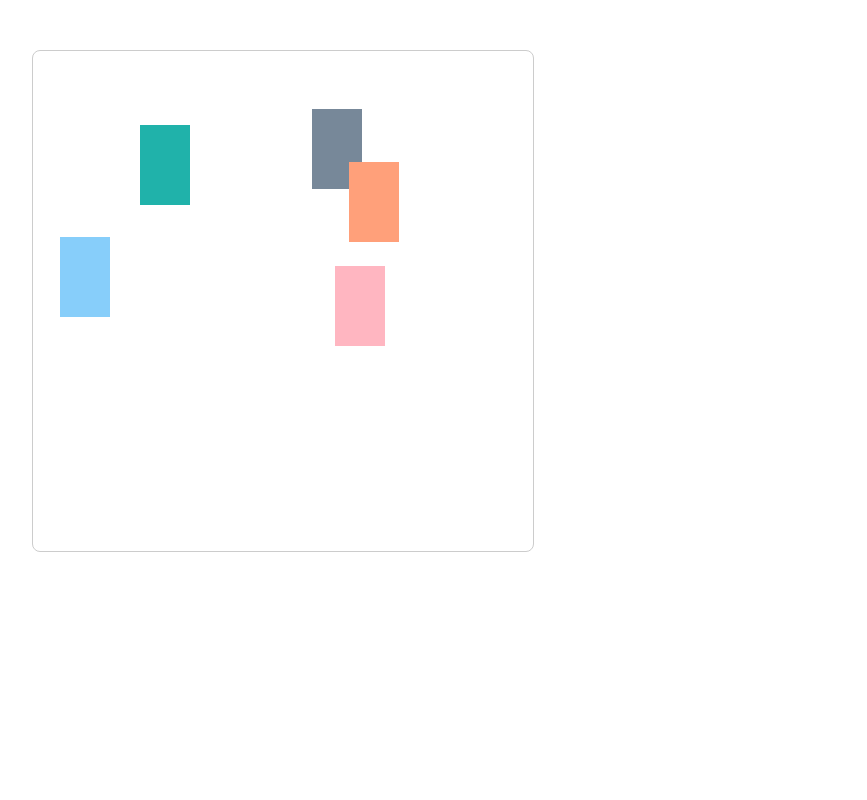
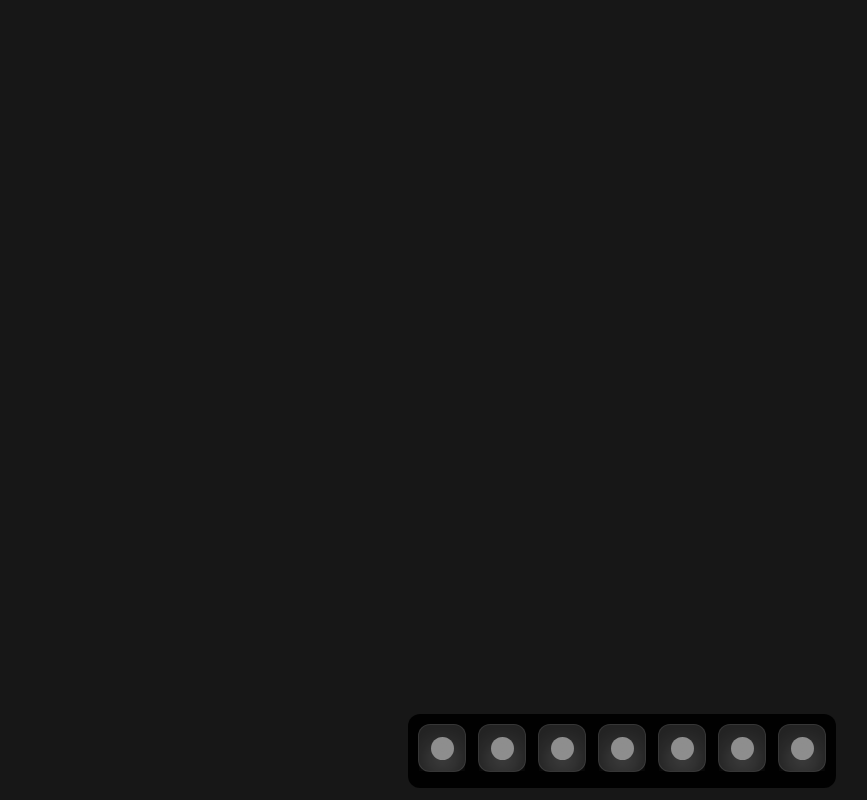
Before and after one commit to MyMagicCode/react-practice, a React (Create React App) app: page / in a window 1280 px wide. Shown: the whole page, without its empty margins (18-885 px from the left). Built offline with nearby package versions, Linux system fonts and the light colour scheme; grey boxes are pictures that could not be loaded.

Commit message:
fea: macOS Dock例子

```diff
--- a/src/App.tsx
+++ b/src/App.tsx
@@ -3,14 +3,14 @@
 // import TestIcon from "./components/Icon/demo/TestIcon";// icon组件
 // import { ZustandDemo } from "./components/zustand-examples/demo/ZustandDemo";// zustand状态管理的使用
 // import { TestSpace } from "./components/space/demo/TestSpace";// space组件
-// import TestSpring from "./components/spring-examples/demo/TestSpring";// react-spring的使用
+import TestSpring from "./components/spring-examples/demo/TestSpring"; // react-spring的使用
 // import TestTransitionGroup from "./components/transition-group-examples/demo/TestTransitionGroup";// react-transition-group的使用
 // import TestMessage from "./components/message/demo/TestMessage"; // message组件
 // import DndDemo from "./components/react-dnd-examples/demo/DndDemo"; // react-dnd的使用
-import CanvasDemo from "./components/canvas-examples/demo/CanvasDemo"; // canvas的使用
+// import CanvasDemo from "./components/canvas-examples/demo/CanvasDemo"; // canvas的使用
 
 function App() {
-  return <CanvasDemo></CanvasDemo>;
+  return <TestSpring></TestSpring>;
 }
 
 export default App;
--- a/src/components/spring-examples/demo/TestSpring.tsx
+++ b/src/components/spring-examples/demo/TestSpring.tsx
@@ -3,7 +3,8 @@ import BasicSpringExample from "../BasicSpringExample";
 import GestureExample from "../GestureExample";
 import SmileExample from "../SmileExample";
 import TransitionExample from "../TransitionExample";
+import DesktopExample from "../desktop-example";
 
 export default function TestSpring() {
-  return <TransitionExample></TransitionExample>;
+  return <DesktopExample></DesktopExample>;
 }
--- /dev/null
+++ b/src/components/spring-examples/desktop-example/Dock.tsx
@@ -0,0 +1,51 @@
+import { animated, useSpringValue } from "@react-spring/web";
+import { clamp } from "@react-spring/shared";
+import { PropsWithChildren, useEffect, useRef, useState } from "react";
+import { DockProvider } from "./DockContext";
+
+interface DockProps extends PropsWithChildren {}
+
+export const DOCK_ZOOM_LIMIT = [-100, 50];
+
+export default function Dock({ children }: DockProps) {
+  const [hovered, setHovered] = useState(false);
+  const [width, setWidth] = useState(0);
+  const dockRef = useRef<HTMLDivElement>(null!);
+
+  const zoomLevel = useSpringValue(1, {
+    onChange: (e) => {
+      console.log("e", e);
+    },
+  });
+
+  useEffect(() => {
+    setWidth(dockRef.current.clientWidth);
+  }, []);
+
+  return (
+    <DockProvider value={{ hovered, width }}>
+      <animated.div
+        className="dock"
+        ref={dockRef}
+        onMouseOver={(e) => {
+          setHovered(true);
+        }}
+        onMouseOut={() => {
+          setHovered(false);
+        }}
+        style={{
+          x: "-50%",
+          scale: zoomLevel
+            .to({
+              range: [DOCK_ZOOM_LIMIT[0], 1, DOCK_ZOOM_LIMIT[1]],
+              output: [2, 1, 0.5],
+            })
+            .to((value) => {
+              return clamp(0.5, 2, value);
+            }),
+        }}>
+        {children}
+      </animated.div>
+    </DockProvider>
+  );
+}
--- /dev/null
+++ b/src/components/spring-examples/desktop-example/DockCard.tsx
@@ -0,0 +1,83 @@
+import {
+  animated,
+  useIsomorphicLayoutEffect,
+  useSpringValue,
+} from "@react-spring/web";
+import { PropsWithChildren, useEffect, useRef, useState } from "react";
+import { useDockContext } from "./DockContext";
+import useMousePosition from "./hook/useMousePostion";
+
+interface DockCardProps extends PropsWithChildren {}
+
+const INITIAL_WIDTH = 48;
+
+export default function DockCard({ children }: DockCardProps) {
+  const dockContext = useDockContext();
+  const cardRef = useRef<HTMLButtonElement>(null!);
+  // 存放元素的中心点在页面的位置
+  const [cardCenterX, setCardCenterX] = useState(0);
+
+  const opacity = useSpringValue(0);
+
+  // 宽度动画
+  const size = useSpringValue(INITIAL_WIDTH, {
+    config: {
+      mass: 0.1,
+      tension: 320,
+    },
+  });
+
+  useEffect(() => {
+    const { x, width } = cardRef.current.getBoundingClientRect();
+    setCardCenterX(x + width / 2);
+  }, []);
+
+  // 鼠标移动的时候计算宽高
+  useMousePosition(
+    {
+      onChange({ value }) {
+        // 边界判断和hover状态才触发
+        if (value.x > 0 && dockContext.hovered) {
+          const mouseX = value.x;
+
+          const { width } = dockContext;
+          // 计算这个弧度值的余弦值。余弦函数的值在 -π/2 到 π/2 的范围内从 0 增加到 1，然后减少到 0。
+          //  12次方是使得相邻的差距更大
+          const transformedValue =
+            INITIAL_WIDTH +
+            36 *
+              Math.cos((((mouseX - cardCenterX) / width) * Math.PI) / 2) ** 12;
+          size.start(transformedValue);
+        }
+      },
+    },
+    [dockContext, cardCenterX]
+  );
+
+  // 当hovered 为false的时候重置状态
+  useIsomorphicLayoutEffect(() => {
+    if (!dockContext.hovered) {
+      size.start(INITIAL_WIDTH);
+    }
+  }, [dockContext]);
+
+  const handleClick = () => {
+    opacity.start(0.5);
+    setTimeout(() => {
+      opacity.start(0);
+    }, 1000);
+  };
+
+  return (
+    <div className="dock-card-container">
+      <animated.button
+        onClick={handleClick}
+        ref={cardRef}
+        className="dock-card"
+        style={{ width: size, height: size }}>
+        {children}
+      </animated.button>
+      <animated.div style={{ opacity }} className="dock-dot"></animated.div>
+    </div>
+  );
+}
--- /dev/null
+++ b/src/components/spring-examples/desktop-example/DockContext.tsx
@@ -0,0 +1,19 @@
+import { PropsWithChildren, createContext, useContext } from "react";
+
+type DockApi = {
+  hovered: boolean;
+  width: number;
+};
+
+const dockContext = createContext<DockApi>({ hovered: false, width: 0 });
+
+export function DockProvider({
+  children,
+  value,
+}: PropsWithChildren<{ value: DockApi }>) {
+  return <dockContext.Provider value={value}>{children}</dockContext.Provider>;
+}
+
+export function useDockContext() {
+  return useContext(dockContext);
+}
--- /dev/null
+++ b/src/components/spring-examples/desktop-example/hook/useMousePostion.ts
@@ -0,0 +1,23 @@
+import { UseSpringProps, useSpring } from "@react-spring/web";
+import { useEffect, useMemo } from "react";
+
+export default function useMousePosition(
+  springProps: UseSpringProps,
+  springDeps?: readonly any[]
+) {
+  const [{ x, y }, api] = useSpring({ x: 0, y: 0, ...springProps }, springDeps);
+
+  useEffect(() => {
+    const handleMouse = (e: MouseEvent) => {
+      api.start({ x: e.clientX, y: e.clientY });
+    };
+    window.addEventListener("mousemove", handleMouse);
+    return () => {
+      window.removeEventListener("mousemove", handleMouse);
+    };
+
+    // eslint-disable-next-line react-hooks/exhaustive-deps
+  }, []);
+
+  return useMemo(() => ({ x, y }), [x, y]);
+}
--- /dev/null
+++ b/src/components/spring-examples/desktop-example/hook/useWindowResize.ts
@@ -0,0 +1 @@
+export function useWindowResize() {}
--- /dev/null
+++ b/src/components/spring-examples/desktop-example/index.tsx
@@ -0,0 +1,38 @@
+import Dock from "./Dock";
+import DockCard from "./DockCard";
+import "./style.scss";
+
+const GRADIENTS = [
+  "https://products.ls.graphics/mesh-gradients/images/03.-Snowy-Mint_1-p-130x130q80.jpeg",
+  "https://products.ls.graphics/mesh-gradients/images/04.-Hopbush_1-p-130x130q80.jpeg",
+  "https://products.ls.graphics/mesh-gradients/images/06.-Wisteria-p-130x130q80.jpeg",
+  "https://products.ls.graphics/mesh-gradients/images/09.-Light-Sky-Blue-p-130x130q80.jpeg",
+  "https://products.ls.graphics/mesh-gradients/images/12.-Tumbleweed-p-130x130q80.jpeg",
+  "https://products.ls.graphics/mesh-gradients/images/15.-Perfume_1-p-130x130q80.jpeg",
+  "https://products.ls.graphics/mesh-gradients/images/36.-Pale-Chestnut-p-130x130q80.jpeg",
+];
+
+export default function DesktopExample() {
+  return (
+    <Dock>
+      {GRADIENTS.map((src) => {
+        return (
+          <DockCard key={src}>
+            <Card src={src}></Card>
+          </DockCard>
+        );
+      })}
+    </Dock>
+  );
+}
+
+interface CardProps {
+  src: string;
+}
+
+export const Card = ({ src }: CardProps) => (
+  <span className="card">
+    <img className="card__blur" src={src} alt="" />
+    <img className="card__img" src={src} alt="" />
+  </span>
+);
--- /dev/null
+++ b/src/components/spring-examples/desktop-example/style.scss
@@ -0,0 +1,85 @@
+body {
+  width: 100%;
+  height: 100%;
+  background-color: #171717;
+}
+
+.dock {
+  position: fixed;
+  bottom: 12px;
+  left: 50%;
+  height: 58px;
+  padding: 10px;
+  padding-bottom: 6px;
+  display: flex;
+  align-items: flex-end;
+  gap: 12px;
+  background-color: rgba(0, 0, 0, 0.92);
+  // 告诉浏览器将有什么会变化
+  will-change: contents;
+  box-sizing: content-box;
+  border-radius: 12px;
+  // 变形原点
+  transform-origin: center bottom;
+}
+
+.dock-card {
+  border-radius: 12px;
+  border: solid 1px rgba(255, 255, 255, 0.1);
+  background-color: #262626;
+  cursor: pointer;
+  padding: 0px;
+
+  // 模糊
+  filter: saturate(0.9) brightness(0.9);
+  transition: filter 200ms;
+
+  &:hover {
+    filter: saturate(1) brightness(1.12);
+  }
+}
+
+.dock-card-container {
+  display: flex;
+  flex-direction: column;
+  align-items: center;
+  gap: 4px;
+}
+
+.dock-dot {
+  width: 6px;
+  height: 6px;
+  border-radius: 50%;
+  background-color: #fff;
+}
+
+
+.card {
+  position: relative;
+  display: flex;
+  justify-content: center;
+  align-items: center;
+  z-index: 0;
+  overflow: hidden;
+  width: 100%;
+  height: 100%;
+
+  & img {
+    width: 50%;
+    height: 50%;
+    border-radius: 50%;
+  }
+
+  &__blur {
+    position: absolute;
+    z-index: 1;
+    opacity: 0.4;
+    filter: blur(10px);
+    transform: translateY(10px) scale(1.25);
+  }
+
+  &__img {
+    position: relative;
+    z-index: 0;
+  }
+}
```
